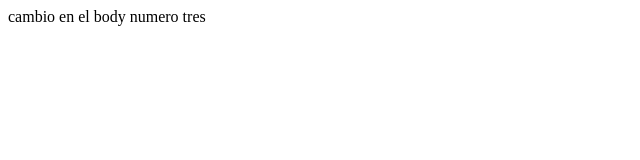
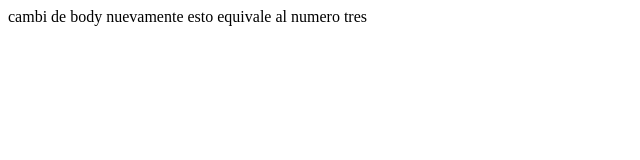
Before and after one commit to Dcarrillo123/prueba, a plain HTML site: page index.html in a window 1280 px wide. Shown: the whole page, without its empty margins (0-640 px from the left). Drawn offline with Linux system fonts and the light colour scheme.

Commit message:
cambio numero 4

```diff
--- a/index.html
+++ b/index.html
@@ -4,8 +4,8 @@
 	<title></title>
 </head>
 <body>
-cambio en el body numero tres
-
+cambi de body nuevamente
+esto equivale al numero tres
 
 
 </body>
```
